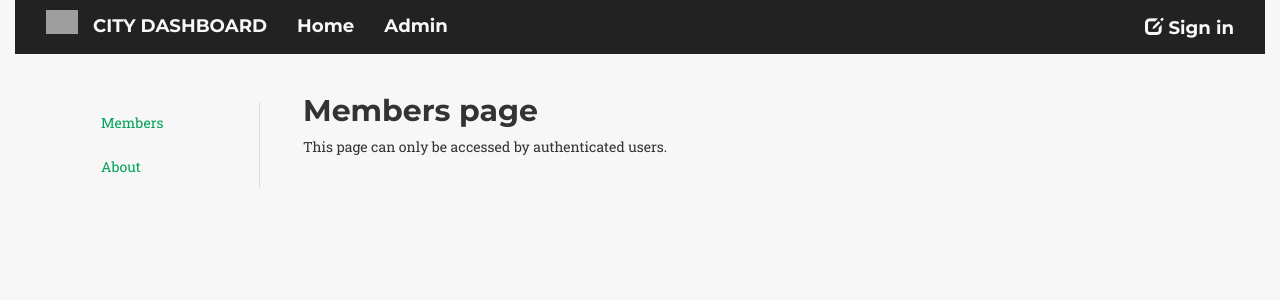
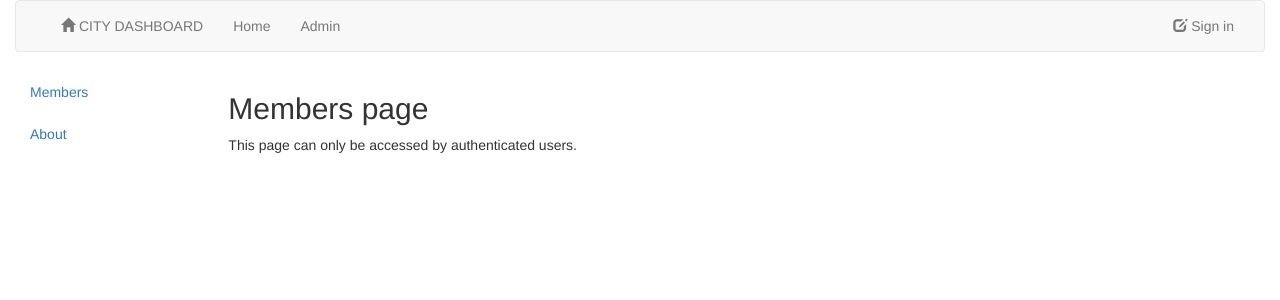
Before and after one commit to rubenlorenzo/Flask_Scaffold_Admin, a Flask app: template app/admin/templates/members/members_page.html in a window 1280 px wide. Shown: the top 300 px of the page. Run offline with Flask 2, Linux system fonts and the light colour scheme; the template is opened without the code that fills it, so the values that code supplies are empty; parts of the project's set-up code (start-up, migrations or seed data) failed here and were passed over; some libraries are stand-ins or nearby versions; grey boxes are pictures that could not be loaded.

Commit message:
clean style and adapted page

```diff
--- a/app/admin/static/style.css
+++ b/app/admin/static/style.css
@@ -1,25 +1,7 @@
-/* PROFILE */
-.thumbnail{
-  border-radius: 0px;
-}
-.thumbnail .username{
-  margin-top: 2px;
-}
-/* EDIT PROFILE */
-#links_Username_Pass{
-  margin-top: 10px;
+#btn_invite{
+  margin-bottom: 3px;
 }
 
-/* PROFILE ROLES */
-#submit_role{
-  margin-left: -1.5em;
-
-}
-
-#submit_roles_user{
-  margin-top: 0.9px;
-}
-/* AVATAR */
 #avatar{
   margin-top: 0.6em;
   margin-left: 0.6em;
@@ -31,77 +13,7 @@
   height: 100px;
 }
 
-a.edit_avatar{
-  position: relative;
-  top:-18px;
-  margin-left: 112px;
+#btn_delete_user{
+  background-color: #ad8080;
+  border-color: #C6C6C6;
 }
-div.edit_avatar{
-  margin-top: 0px;
-  margin-left: -7px;
-}
-/* ROLES */
-.list-group-item p{
-  text-align: right;
-}
-
-/* VERTICAL-MENU */
-#vertical-menu{
-  margin-top: 5em;
-  margin-right: 2em;
-  border-right: 1px solid  #ddd;
-}
-.nav-pills > li > a{
-  border: 1px solid  #F7F7F7;
-  border-radius: 0px;
-}
-.nav-pills > li.active > a{
-  background-color: #01A158;
-
-}
-
-.nav-pills > li.active > a:focus, .nav-pills > li.active > a:hover, .nav-pills > li > a:hover {
-  background-color: #faece1;
-  border-color: #01A158;
-  color:#d41111;
-}
-/* BOTTONS */
-#btn_delete_user{
-  background-color: #ed9393;
-}
-
-/* FORMS */
-.form-control:focus{
-  border-color: #01A158;
-}
-
-input[type="text"], input[type="file"] {
-  border-radius: 0px;
-}
-
-/* LIST-GROUP  */
-.list-group-item:first-child, .list-group-item:last-child {
-    border-radius: 0px;
-}
-
-.list-group-item.active, .btn-primary, .admin.active{
-  background-color: #01A158;
-  border-color: #ddd;
-  z-index: 2;
-}
-
-a.list-group-item:focus, a.list-group-item:hover, .list-group-item.active:focus, .list-group-item.active:hover, .btn:hover,  .btn:focus{
-  background-color: #faece1;
-  border-color: #01A158;
-  color:#d41111;
-  z-index: 2;
-}
-
-.flask-user{
-  margin:2em;
-}
-
-/* NAVBAR */
-.navbar-nav li .username{
-    text-transform: none;
-}
--- a/app/admin/templates/members/members_page.html
+++ b/app/admin/templates/members/members_page.html
@@ -14,8 +14,8 @@
     <div class="row">
       <div class="col-sm-12 col-md-10 col-lg-8">
         {% if current_user_is_admin %}
-          <div>
-            <a href="{{ url_for('admin.members_invite') }}" class="btn" role="button">Invite user</a>
+          <div id="btn_invite">
+            <a href="{{ url_for('admin.members_invite') }}"  class="btn btn-default" role="button">Invite user</a>
           </div>
         {% endif %}
         <div class="list-group" id="list_items">
--- a/app/static/style.css
+++ b/app/static/style.css
@@ -1,185 +1,6 @@
-/* Gloval style */
-body {
-    font-family: "Roboto Slab", sans-serif;
-    background-color: #F7F7F7;
-}
-
-h1, h2, h3, h4, h5, h6, nav {
-    font-family: "Montserrat", sans-serif;
-    font-weight: 700;
-}
-
-a{
-  color:#01A158;
-}
-
-a :hover, a :focus, a :active, a .active {
-    color: #d41111;
-}
-
-/* Forms */
-.form-control:focus{
-  border-color: #01A158;
-}
-
-input[type="text"], input[type="file"] {
-  border-radius: 0px;
-}
-
-/* Buttons */
-
-.btn{
-  border-radius: 0px;
-  border-color: #ddd;
-  background-color: #eaeaea;
-}
-
-.btn-danger{
-  background-color: #ed9393;
-}
-/*
-.btn-primary {
-  background-color: #01A158;
-  border-color: #ddd;
-
-}
-
-.btn-primary:hover{
-  background-color: #ffffff;
-  color:#797882;
-}*/
-
-/* List -group  */
-.list-group-item:first-child, .list-group-item:last-child {
-    border-radius: 0px;
-}
-
-.list-group-item.active, .btn-primary{
-  background-color: #01A158;
-  border-color: #ddd;
-  z-index: 2;
-}
-
-a.list-group-item:focus, a.list-group-item:hover, .list-group-item.active:focus, .list-group-item.active:hover, .btn:hover,  .btn:focus{
-  background-color: #faece1;
-  border-color: #01A158;
-  color:#d41111;
-  z-index: 2;
-}
-
-/* Base */
-#main-div{
-  margin-left: 5em;
-  margin-right: 5em;
-}
-
-/* Profile */
-.thumbnail{
-  border-radius: 0px;
-}
-
-#avatar{
-  margin-top: 0.6em;
-  margin-left: 0.6em;
-  border: 2px solid  #c6c6c6;
-  padding: 2px;
-
-  background-color: #ddd;
-  width: 100px;
-  height: 100px;
-}
-
-a.edit_avatar{
-  position: relative;
-  top:-18px;
-  margin-left: 112px;
-}
-div.edit_avatar{
-  margin-top: 0px;
-  margin-left: -7px;
-}
-
-/* Edit profile */
-#links_Username_Pass{
-  margin-top: 10px;
-}
-
-/* profile roles */
-#submit_role{
-  margin-left: -1.5em;
-
-}
-
-#submit_roles_user{
-  margin-top: 0.9px;
-}
-
-
-/* Navbar */
-#icon-web{
-  width: 32px;
-  margin-top: 0.5em;
-}
-
-.navbar {
-    width: 100%;
-    border-radius: 0px;
-    font-size:  1.3em;
-}
-
-.navbar-default {
-    background-color: #222;
-    border-color: #222;
-}
-
-.navbar-default .navbar-nav li a {
-    color: #F7F7F7;
-}
-
-.navbar-default .navbar-nav li a:focus, .navbar-default .navbar-nav li a:hover {
-    color: #F7F7F7;
-    background-color: #01A158;
-
-}
-
 .navbar-default .navbar-left li a.active{
-  color:  #01A158;
+  color:  #337AB7;
 }
 .navbar-default .navbar-left li a:hover{
-  color:  #F7F7F7;
+  color:  #FFFFF;
 }
-
-
-.dropdown-menu {
-    background-color: #e8e8e8;
-}
-/* -------------- */
-
-
-/* Vertical-menu */
-#vertical-menu{
-  margin-top: 2em;
-  margin-right: 2em;
-  border-right: 1px solid  #ddd;
-}
-.nav-pills > li > a{
-  border: 1px solid  #F7F7F7;
-  border-radius: 0px;
-}
-.nav-pills > li.active > a{
-  background-color: #01A158;
-
-}
-
-.nav-pills > li.active > a:focus, .nav-pills > li.active > a:hover, .nav-pills > li > a:hover {
-  background-color: #faece1;
-  border-color: #01A158;
-  color:#d41111;
-}
-/* --------------- */
-
-
-/* Roles */
-.list-group-item p{
-  text-align: right;
-}
--- a/app/templates/base.html
+++ b/app/templates/base.html
@@ -20,6 +20,7 @@
 
 <!-- Style from page -->
 <link rel="stylesheet"  type="text/css" href="/static/style.css">
+<link rel="stylesheet"  type="text/css" href="/admin/static/style.css">
 
 
 </head>
--- a/app/templates/navbar.html
+++ b/app/templates/navbar.html
@@ -18,12 +18,12 @@
             <!-- Navbar - right -->
             <ul class="nav navbar-nav">
                 <!-- Logo - web -->
-                <li>
+                <!--<li>
                     <img id="icon-web" src="/static/icon_page.png" alt="<< Logo >>" />
-                </li>
+                </li>-->
                 <!-- Title - web -->
                 <li>
-                  <a href="/">CITY DASHBOARD</a>
+                  <a href="/"><span class="glyphicon glyphicon-home" aria-hidden="true"></span> CITY DASHBOARD</a>
                 </li>
             </ul>
 
```
